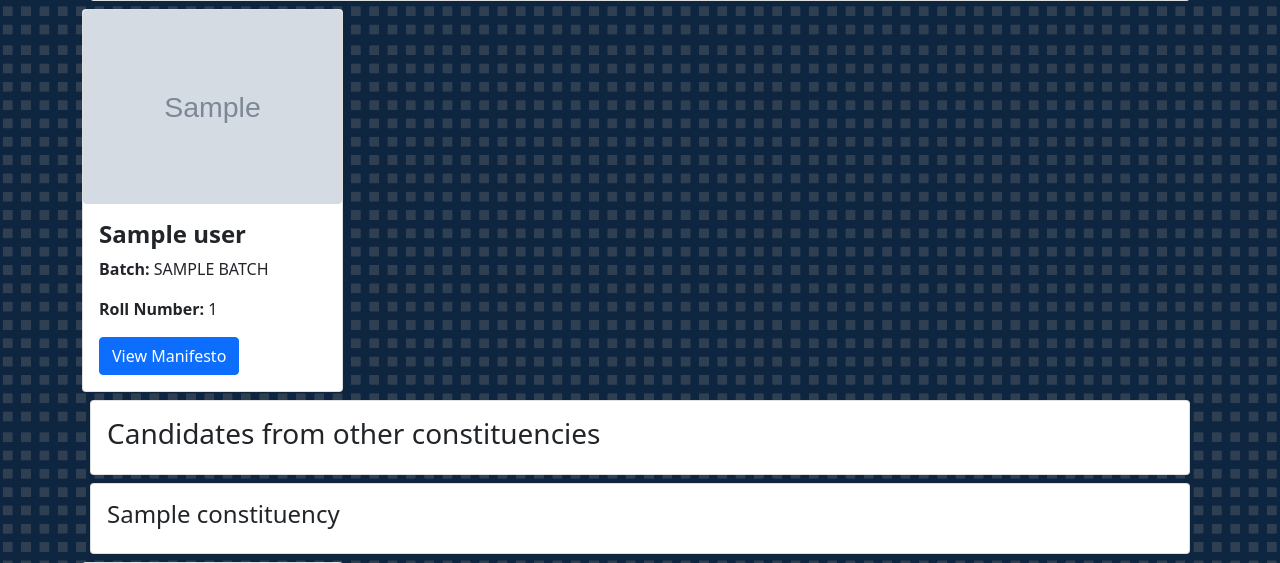
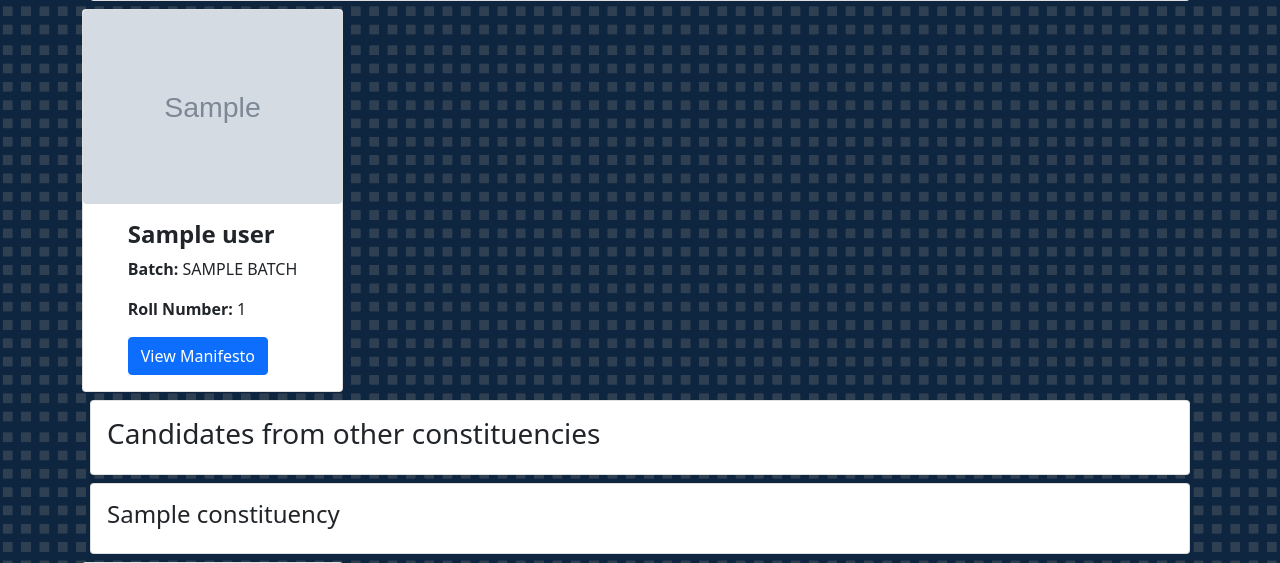
Before and after one commit to GaurangTandon/election-portal, a Flask app: template app/templates/election/election.html in a window 1280 px wide. Shown: the part 351-914 px from the top of the page. Run offline with Flask 2, Linux system fonts and the light colour scheme; the template is opened without the code that fills it: most values are stand-ins (such as "Sample title", 1, 10 or a date in 2020); grey boxes marked "Sample" are stand-in pictures; parts of the project's set-up code (start-up, migrations or seed data) failed here and were passed over; some libraries are stand-ins or nearby versions.

Commit message:
Align candidate buttons to bottom

```diff
--- a/app/templates/election/election.html
+++ b/app/templates/election/election.html
@@ -49,11 +49,13 @@
       <div class="col">
         <div class="card h-100">
           <img class="img-fluid rounded candidate-photo" src="{{ url_for('static', filename=candidate.photo ) }}" class="card-img-top" onerror="{{ url_for('static', filename='candidates/default.jpg') }}">
-          <div class="card-body">
-            <h4 class="card-title"><b>{{ candidate.user.name }}</b></h4>
-            <p class="card-text"><b>Batch: </b>{{ candidate.user.batch | upper}}</p>
-            <p class="card-text"><b>Roll Number: </b>{{ candidate.user.roll_number }}</p>
-            <a class="btn btn-primary" href="{{ url_for('elections.candidate_info', election_id = election.id, user_id = candidate.user.id) }}" role="button">View Manifesto</a>
+          <div class="card-body" style="display: flex;justify-content: center;align-items: flex-end;">
+              <div>
+                <h4 class="card-title"><b>{{ candidate.user.name }}</b></h4>
+                <p class="card-text"><b>Batch: </b>{{ candidate.user.batch | upper}}</p>
+                <p class="card-text"><b>Roll Number: </b>{{ candidate.user.roll_number }}</p>
+                <a class="btn btn-primary" href="{{ url_for('elections.candidate_info', election_id = election.id, user_id = candidate.user.id) }}" role="button">View Manifesto</a>
+              </div>
           </div>
         </div>
       </div>
```
